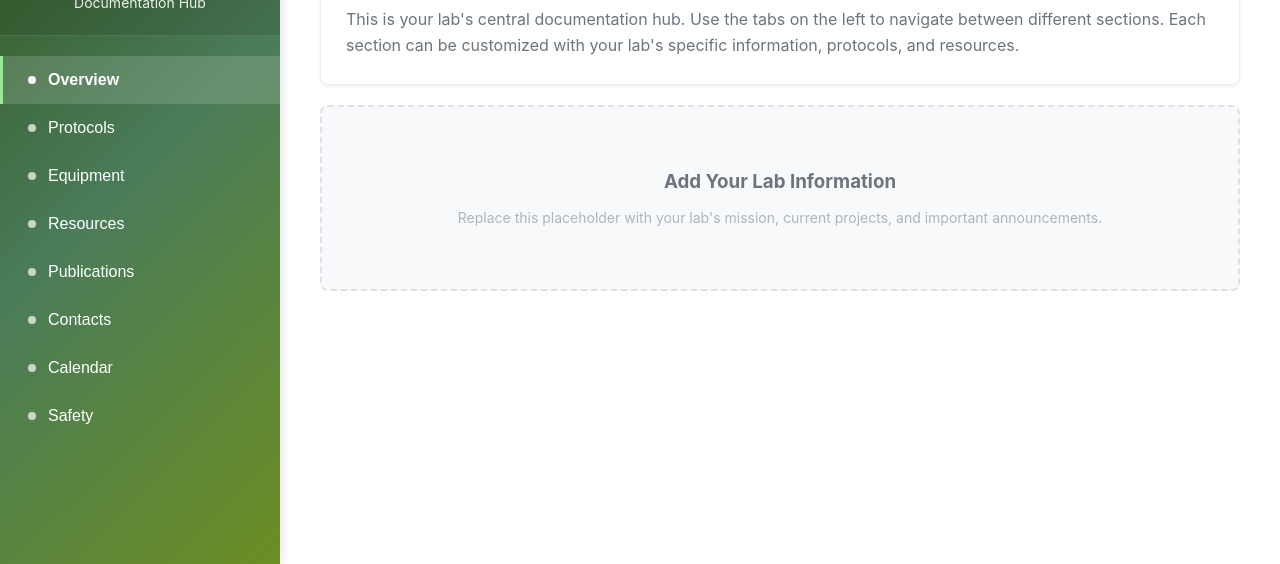
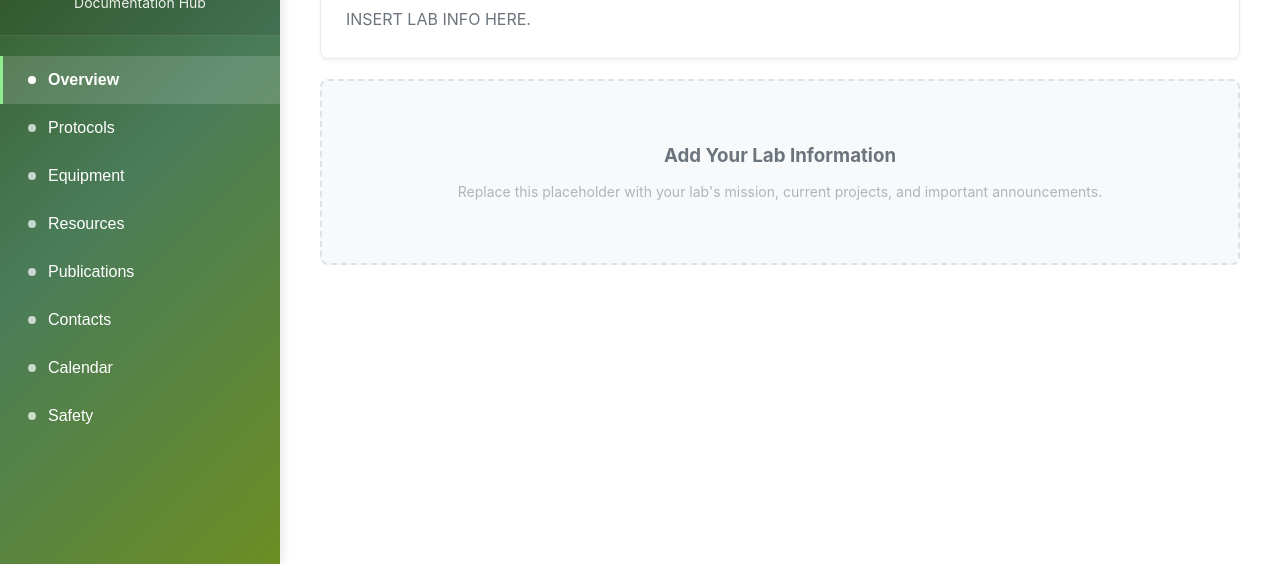
Before and after one commit to MarioZuliani/Global-Ecology-Research-Lab, a plain HTML site: page index.html in a window 1280 px wide. Shown: the part 236-800 px from the top of the page. Drawn offline with Linux system fonts and the light colour scheme.

Commit message:
Update index.html
Updated code for pages

```diff
--- a/index.html
+++ b/index.html
@@ -290,7 +290,7 @@
                 </div>
                 <div class="info-card">
                     <h3>Getting Started</h3>
-                    <p>This is your lab's central documentation hub. Use the tabs on the left to navigate between different sections. Each section can be customized with your lab's specific information, protocols, and resources.</p>
+                    <p>INSERT LAB INFO HERE.</p>
                 </div>
                 <div class="content-placeholder">
                     <h3>Add Your Lab Information</h3>
```
